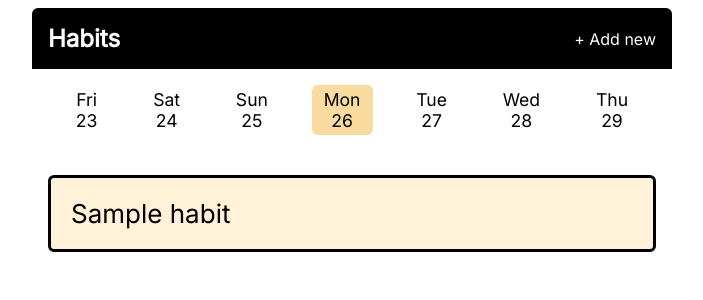
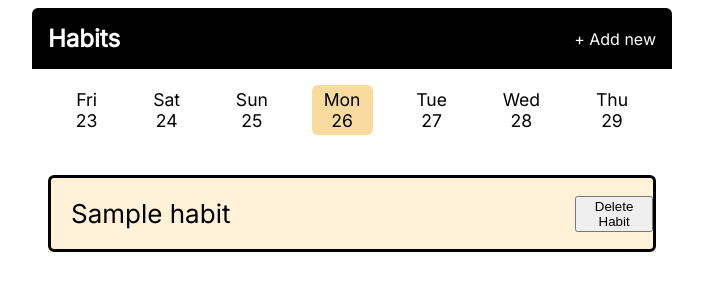
Before and after one commit to ashereth/Habit-Tracker, a Flask app: page / in a window 1280 px wide. Shown: the top 300 px of the page, without its empty margins (288-991 px from the left). Run offline with Flask 3, Linux system fonts and the light colour scheme; a database or web service that is not in the repository returns one stand-in record (values such as "Sample title").

Commit message:
delete habits

```diff
--- a/routes.py
+++ b/routes.py
@@ -1,9 +1,10 @@
 from flask import Blueprint, render_template, request, redirect, url_for, current_app
 import datetime
 import uuid
+from bson.objectid import ObjectId
+from markupsafe import Markup
 
 pages = Blueprint("habits", __name__, template_folder="templates", static_folder="static")
-
 
 # function to get the date for 3 days before and 3 days after a given date
 # use a context processor so that all templates will have access to the date_range variable
@@ -50,9 +51,10 @@ def add_habit():
     today = today_at_midnight()
     if request.form:
         # if a post method is recieved get the habit and add it to habits
-        current_app.db.habits.insert_one(
-            {"_id": uuid.uuid4().hex, "added": today, "name": request.form.get("habit")}
-        )
+        current_app.db.habits.insert_one({
+            "added": today,
+            "name": request.form.get("habit")
+            })
     return render_template(
         "add_habit.html",
         title="Habit Tracker - Add Habit",
@@ -73,7 +75,7 @@ def complete():
 
     return redirect(url_for(".index", date=date_string))
 
-@pages.route("/incomplete", methods=["POST"])
+@pages.route("/incomplete", methods=["GET", "POST"])
 def incomplete():
     # get the values for 'date' and 'habitName' from the form
     date_string = request.form.get("date")
@@ -83,3 +85,14 @@ def incomplete():
     current_app.db.completions.delete_one({"date": date, "habit": habit})
 
     return redirect(url_for(".index", date=date_string))
+
+@pages.route("/remove_habit", methods=["POST"])
+def remove_habit():
+    date_string = request.form.get("date")
+    habit_id = request.form.get("habitId")
+    added = request.form.get("added")
+    date = datetime.datetime.fromisoformat(date_string)
+
+    current_app.db.habits.delete_one({"_id": habit_id, "added": added, "name": request.form.get("habit")})
+
+    return redirect(url_for(".index", date=date_string))
--- a/templates/index.html
+++ b/templates/index.html
@@ -14,6 +14,15 @@
                     <input type="hidden" name="date" value="{{ selected_date }}">
                     <button type="submit" class="habit__button">
                         {{ habit["name"] }}
+                    </button>
+                </form>
+                <form class="habit__delete" method="POST" action="{{ url_for('habits.remove_habit') }}">
+                    <input type="hidden" name="habitId" value="{{ habit['_id'] }}">
+                    <input type="hidden" name="added" value="{{ habit['added'] }}">
+                    <input type="hidden" name="date" value="{{ selected_date }}">
+                    <input type="hidden" name="habit" value="{{ habit['name'] }}">
+                    <button type="submit" class="delete__button">
+                        Delete Habit
                     </button>
                 </form>
                 <svg class="habit__icon" xmlns="http://www.w3.org/2000/svg" viewBox="0 0 20 20" fill="currentColor">
@@ -33,6 +42,15 @@
                         {{ habit['name'] }}
                     </button>
                 </form>
+                <form class="habit__delete" method="POST" action="{{ url_for('habits.remove_habit') }}">
+                    <input type="hidden" name="habitId" value="{{ habit['_id'] }}">
+                    <input type="hidden" name="added" value="{{ habit['added'] }}">
+                    <input type="hidden" name="date" value="{{ selected_date }}">
+                    <input type="hidden" name="habit" value="{{ habit['name'] }}">
+                    <button type="submit" class="delete__button">
+                        Delete Habit
+                    </button>
+                </form>
             </div>
         {% endif %}
     {% endfor %}
```
